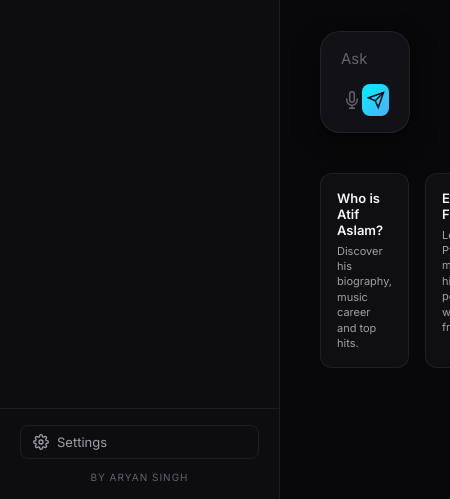
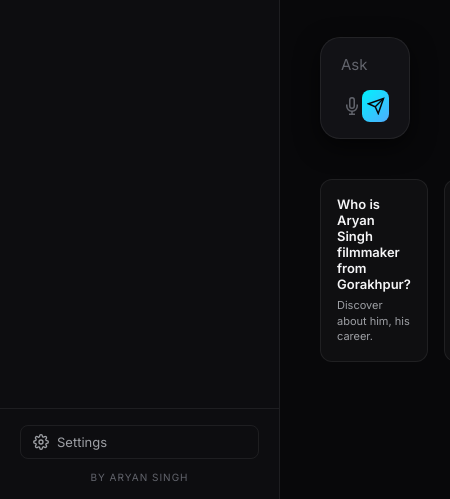
Before and after one commit to aryansingh0777raghav/ArCh, an Electron app: page frontend/index.html in a window 450 px wide. Shown: the part 345-844 px from the top of the page. Drawn offline with Linux system fonts and the light colour scheme; no server answers.

Commit message:
Few suggestions changed

```diff
--- a/frontend/index.html
+++ b/frontend/index.html
@@ -86,7 +86,7 @@
 
                     <!-- Search Input Box -->
                     <div class="search-box-container">
-                        <textarea id="search-input" placeholder="Ask anything... (e.g. Who is Atif Aslam?)" rows="1"></textarea>
+                        <textarea id="search-input" placeholder="Ask anything... (e.g. Who is Aryan Singh Filmmaker from Gorakhpur?)" rows="1"></textarea>
                         <div class="search-actions">
                             <button id="btn-voice" class="btn-action-icon" title="Voice Search">
                                 <svg width="18" height="18" viewBox="0 0 24 24" fill="none" stroke="currentColor" stroke-width="2"><path d="M12 1a3 3 0 0 0-3 3v8a3 3 0 0 0 6 0V4a3 3 0 0 0-3-3z"></path><path d="M19 10v2a7 7 0 0 1-14 0v-2"></path><line x1="12" y1="19" x2="12" y2="23"></line><line x1="8" y1="23" x2="16" y2="23"></line></svg>
@@ -99,9 +99,9 @@
 
                     <!-- Suggested/Default Cards -->
                     <div class="suggestions-grid">
-                        <div class="suggestion-card" data-query="Who is Atif Aslam?">
-                            <h4>Who is Atif Aslam?</h4>
-                            <p>Discover his biography, music career and top hits.</p>
+                        <div class="suggestion-card" data-query="Who is Aryan Singh filmmaker from Gorakhpur?">
+                            <h4>Who is Aryan Singh filmmaker from Gorakhpur?</h4>
+                            <p>Discover about him, his career.</p>
                         </div>
                         <div class="suggestion-card" data-query="What is FastAPI and what are its key features?">
                             <h4>Explain FastAPI</h4>
```
